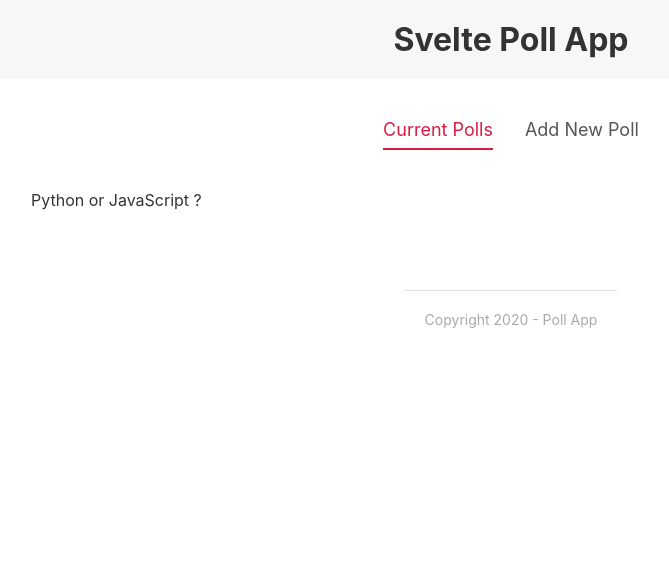
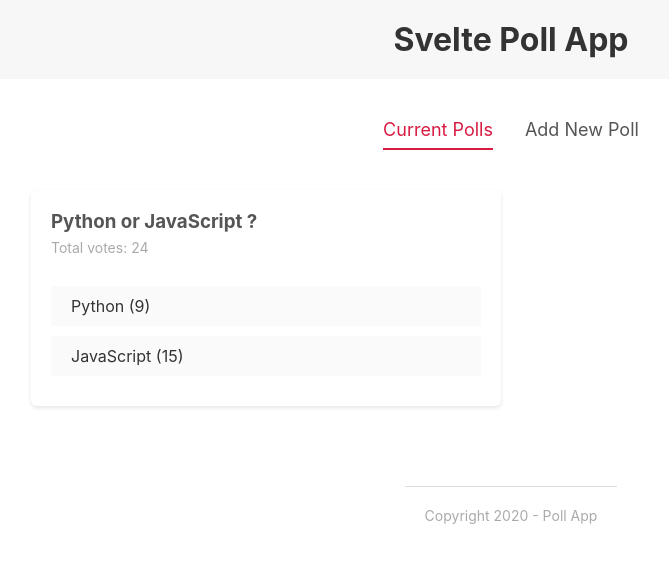
Before and after one commit to ThomasCtnt/svelte-poll-app, a Svelte app: page / in a window 1280 px wide. Shown: the top 562 px of the page, without its empty margins (129-798 px from the left). Built offline with nearby package versions, Linux system fonts and the light colour scheme.

Commit message:
Creates a Card component to wrap the polls informations

```diff
--- a/src/components/PollList.svelte
+++ b/src/components/PollList.svelte
@@ -1,10 +1,13 @@
 <script>
+    import PollDetails from './PollDetails.svelte';
     export let polls = [];
 </script>
 
 <div class="poll-list">
     {#each polls as poll (poll.id)}
-        <div>{ poll.question }</div>
+        <div>
+            <PollDetails {poll} />
+        </div>
     {/each}
 </div>
 
--- /dev/null
+++ b/src/shared/Card.svelte
@@ -0,0 +1,12 @@
+<div class="card">
+    <slot></slot>
+</div>
+
+<style>
+.card {
+    background-color: #fff;
+    padding: 20px;
+    border-radius: 6px;
+    box-shadow: 0px 2px 4px rgba(0, 0, 0, 0.1);
+}
+</style>
```
